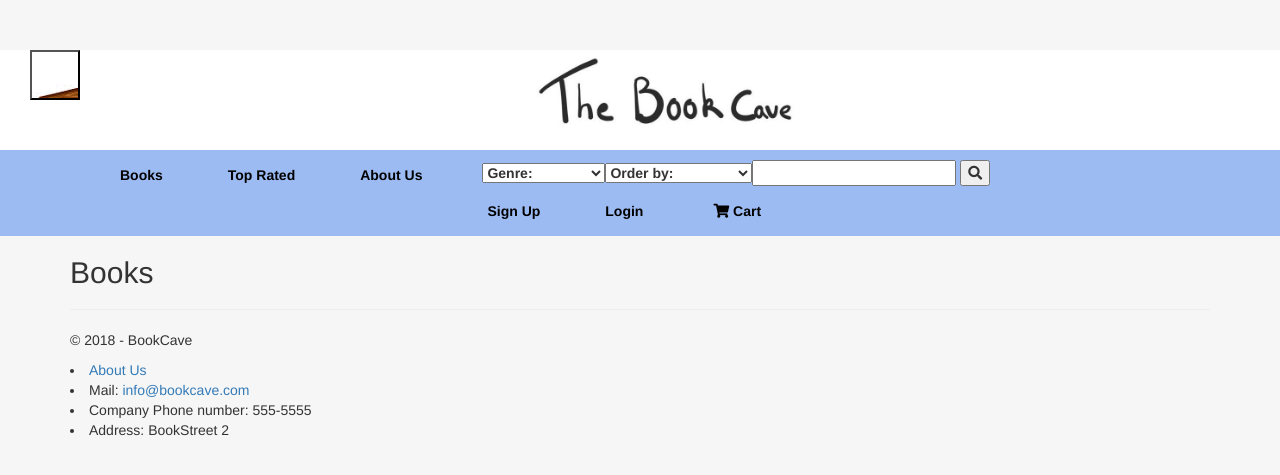
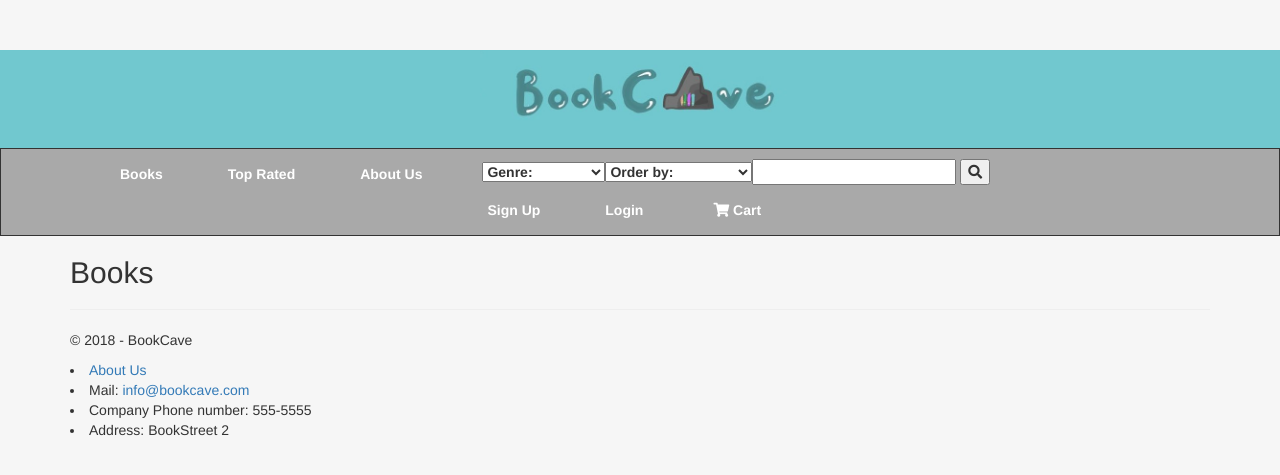
Before and after one commit to JohannHinrik/BookCave, an ASP.NET Core app: page /Book/Index in a window 1280 px wide. Shown: the top 475 px of the page. Run offline with ASP.NET Core 8, Linux system fonts and the light colour scheme; the project's own start-up code is not run, and a stand-in starts its controllers and pages; some libraries are stand-ins or nearby versions.

Commit message:
icon and banner changed

```diff
--- a/Views/Shared/_Layout.cshtml
+++ b/Views/Shared/_Layout.cshtml
@@ -21,12 +21,8 @@
 </head>
 <body>
     <div class="banner">
-        <div id="icon-div">
-           <!--  <img src="../../images/Book.jpg" alt="icon" id="icon"> -->
-            <button type="submit" id="icon"></button>
-        </div>
         <div id="siteName-div">
-            <img src="../../images/bookCave.jpg" alt="siteName" id="siteName">
+            <a href="http://localhost:5000"><img src="../../images/bookCave.jpg" alt="siteName" id="siteName"></a>
         </div>
     </div>
    <nav id="fullNavigation">
--- a/wwwroot/css/bookCaveStyle.css
+++ b/wwwroot/css/bookCaveStyle.css
@@ -1,30 +1,25 @@
-#icon
-{
-    height: 50px;
-    width: 50px;
-    margin-left: 30px;
-    background-image: url('../../images/Book.jpg');
-}
-#icon-div
-{
-    float: left;
-    background: white;
-}
+
 #siteName-div
 {
     text-align: center;
-    background: white;
+    background: rgb(113, 200, 207);
+    margin-bottom: 0%;
+
 }
 
 #siteName
 {
-    width: 300px;
-    height: 100px;
+    width: 25%;
+    height: 5%;
+    background: rgb(113, 200, 207);
 }
+
 /* Navgation bar */
 #fullNavigation
 {
-    background: rgba(157, 187, 243, 0.993);
+    background: darkgrey;
+    border-style: solid;
+    border-width: 1px;
 }
 #navigation-bar ul li
 {
@@ -34,7 +29,7 @@
 
 #navigation-bar ul li a
 {
-   color: black;
+   color: white;
 }
 
 #login
--- a/wwwroot/js/site.js
+++ b/wwwroot/js/site.js
@@ -1,8 +1,3 @@
-// Write your JavaScript code.
-$('#icon').click(function() {
-    document.location = 'http://localhost:5000';
-} );
-
 /* $('.cartButton').delegate(".bookTitle", 'click', function(){
     swal({
         title: "Book has been added to your cart!",
```
Also changed, not shown: wwwroot/images/bookCave.jpg.
